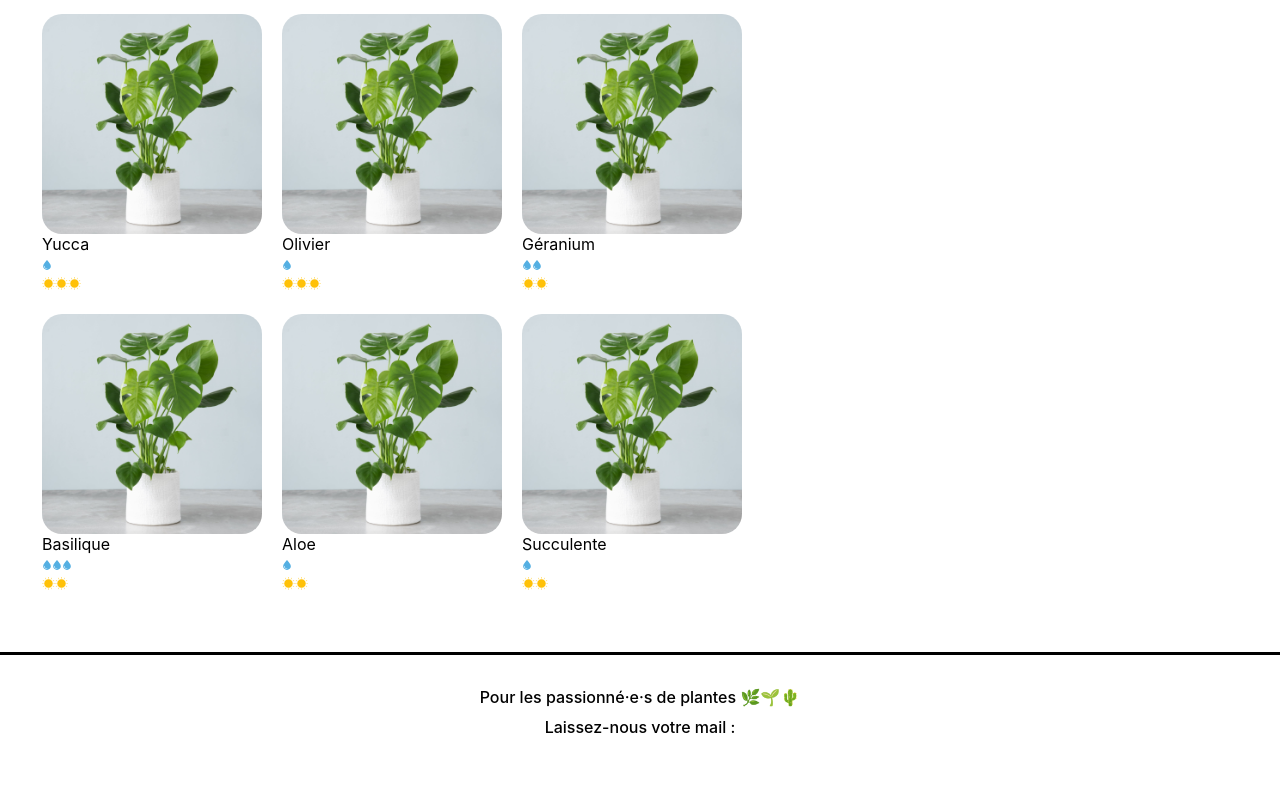
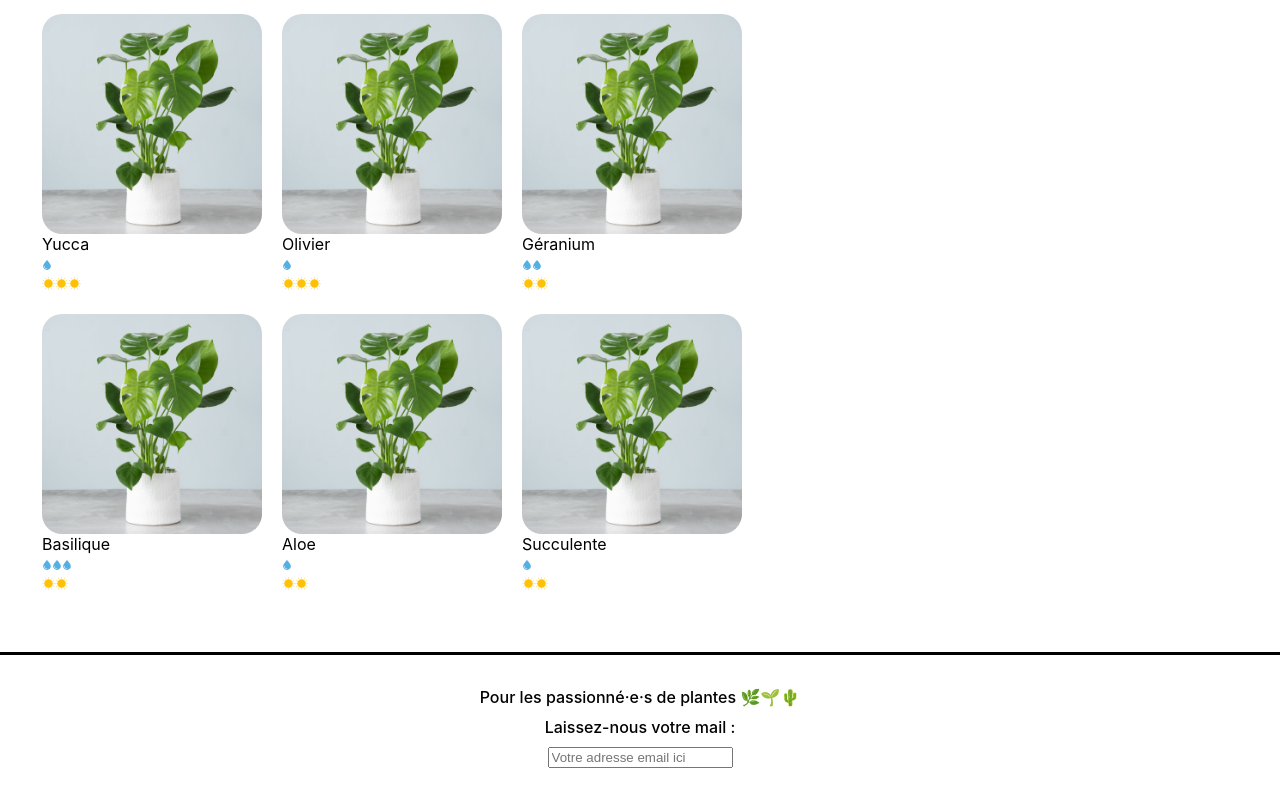
Before and after one commit to Vives-M/learning-react, a React (Create React App) app in the folder la-maison-jungle/: page / in a window 1280 px wide. Shown: the part 569-1369 px from the top of the page. Before the commit the page ends 1348 px from the top, so only its background shows below. Built offline with nearby package versions, Linux system fonts and the light colour scheme.

Commit message:
add functions to save user emails and put an alert if there is not @

```diff
--- a/la-maison-jungle/src/components/Footer.js
+++ b/la-maison-jungle/src/components/Footer.js
@@ -4,14 +4,34 @@ import '../styles/Footer.css'
 function Footer() {
 	const [inputValue, setInputValue] = useState('')
 
+  function handleInput(e) {
+    setInputValue(e.target.value)
+  }
+
+  function handleBlur() {
+      if (!inputValue.includes('@')) {
+        alert('Attention, il n\'y a pas d\'@, ceci n\'est pas une adrese valide !')
+      }
+  }
 	return (
 		<footer className='lmj-footer'>
 			<div className='lmj-footer-elem'>
 				Pour les passionné·e·s de plantes 🌿🌱🌵
 			</div>
 			<div className='lmj-footer-elem'>Laissez-nous votre mail :</div>
+      <input type='email'
+      value={inputValue}
+      placeholder='Votre adresse email ici'
+      onChange={handleInput}
+      onBlur={handleBlur}/>
+
 		</footer>
 	)
+
+
 }
 
+
+
+
 export default Footer
```
